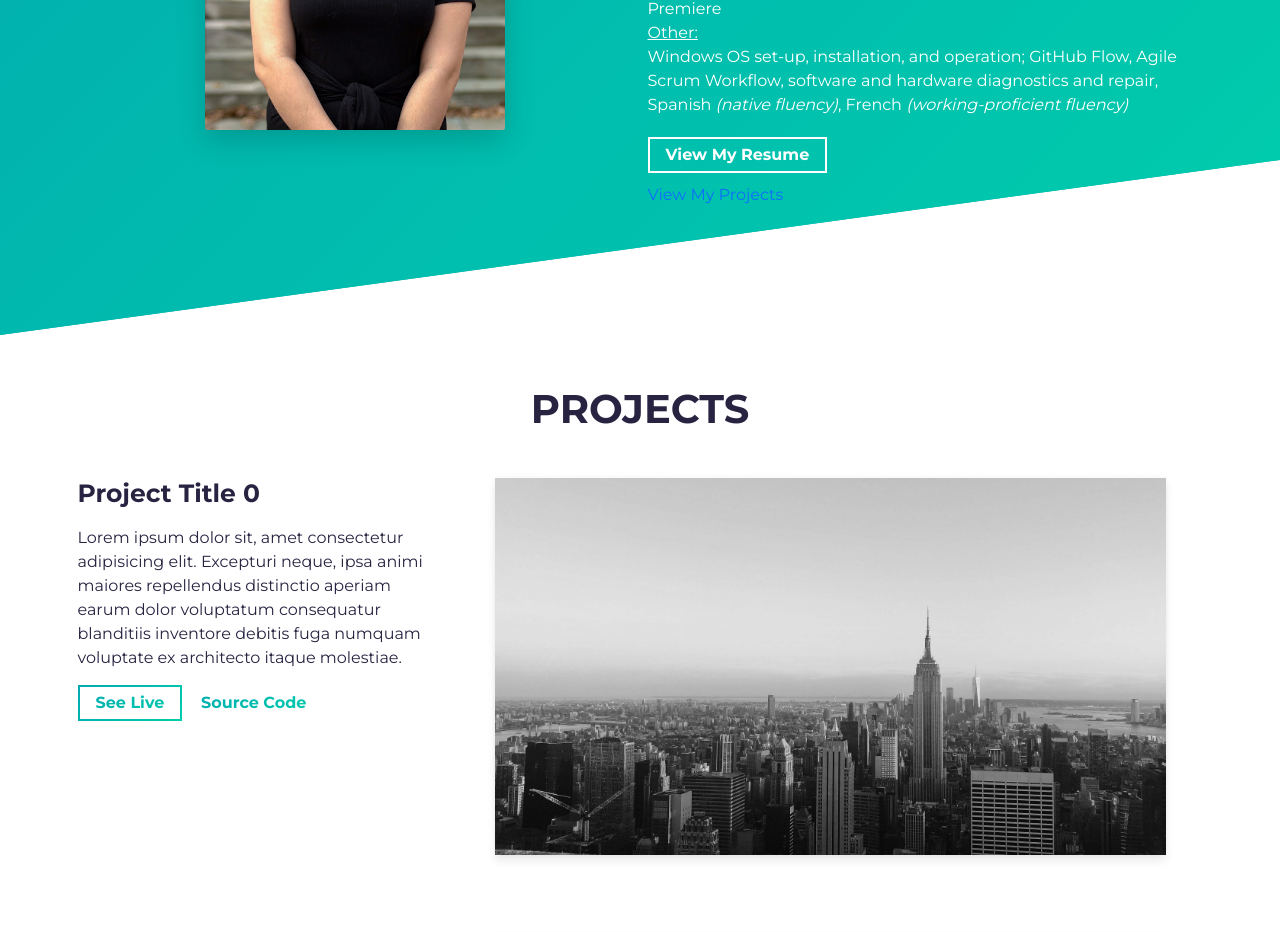
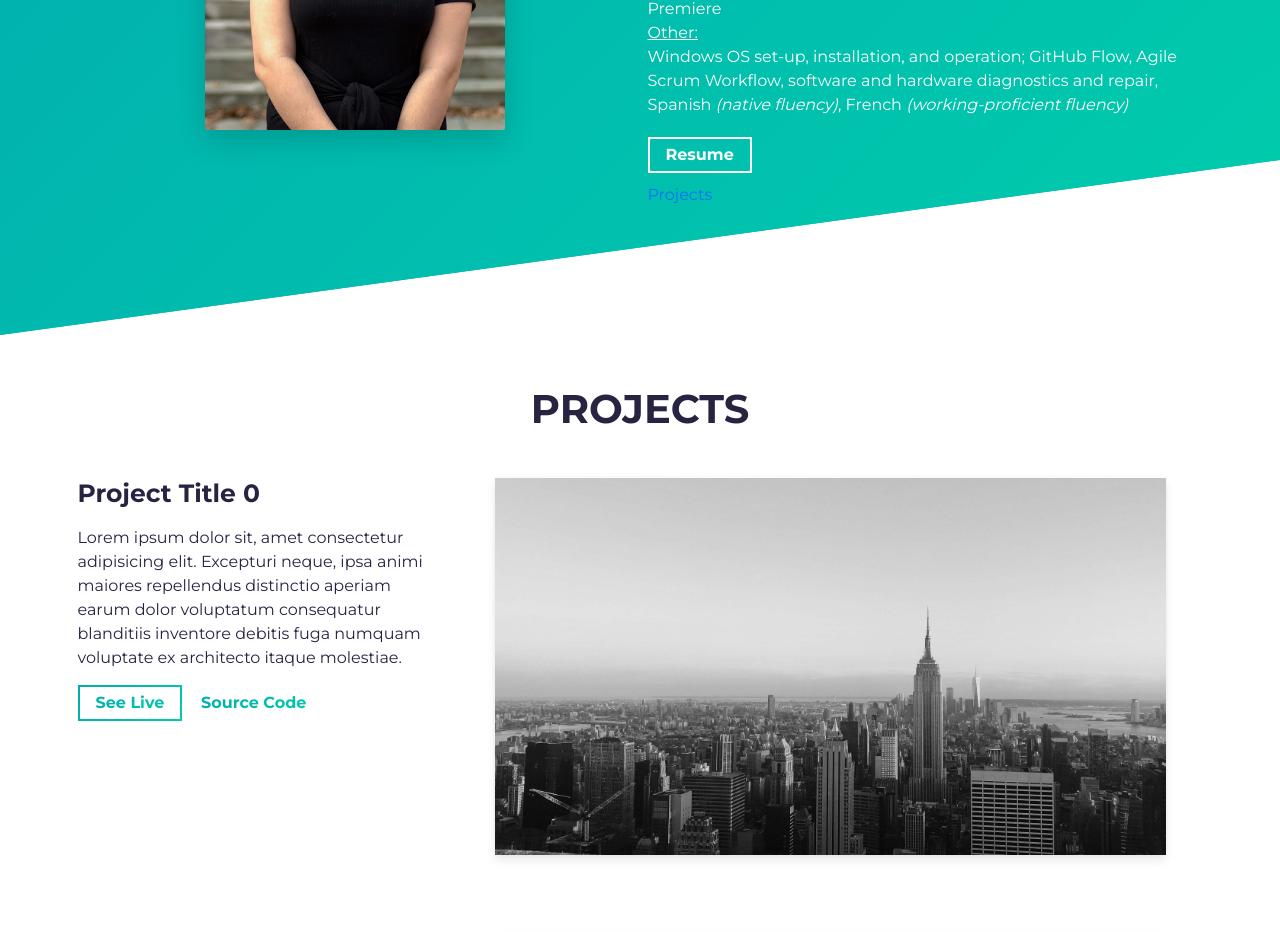
Before and after one commit to donizk/personalSite-1, a website built with Parcel: page src/index.html in a window 1280 px wide. Shown: the part 1340-2272 px from the top of the page. Built offline with nearby package versions, Linux system fonts and the light colour scheme.

Commit message:
editing buttons more

```diff
--- a/src/index.html
+++ b/src/index.html
@@ -110,14 +110,14 @@
                   class="cta-btn cta-btn--resume"
                   href="assets/resume.pdf"
                 >
-                  View My Resume
+                  Resume
                 </a>
               </span>
               <span class="d-flex mt-3">
                 <a
                   href="#projects"
                 >
-                  View My Projects
+                  Projects
                 </a>
               </span>
             </div>
```
